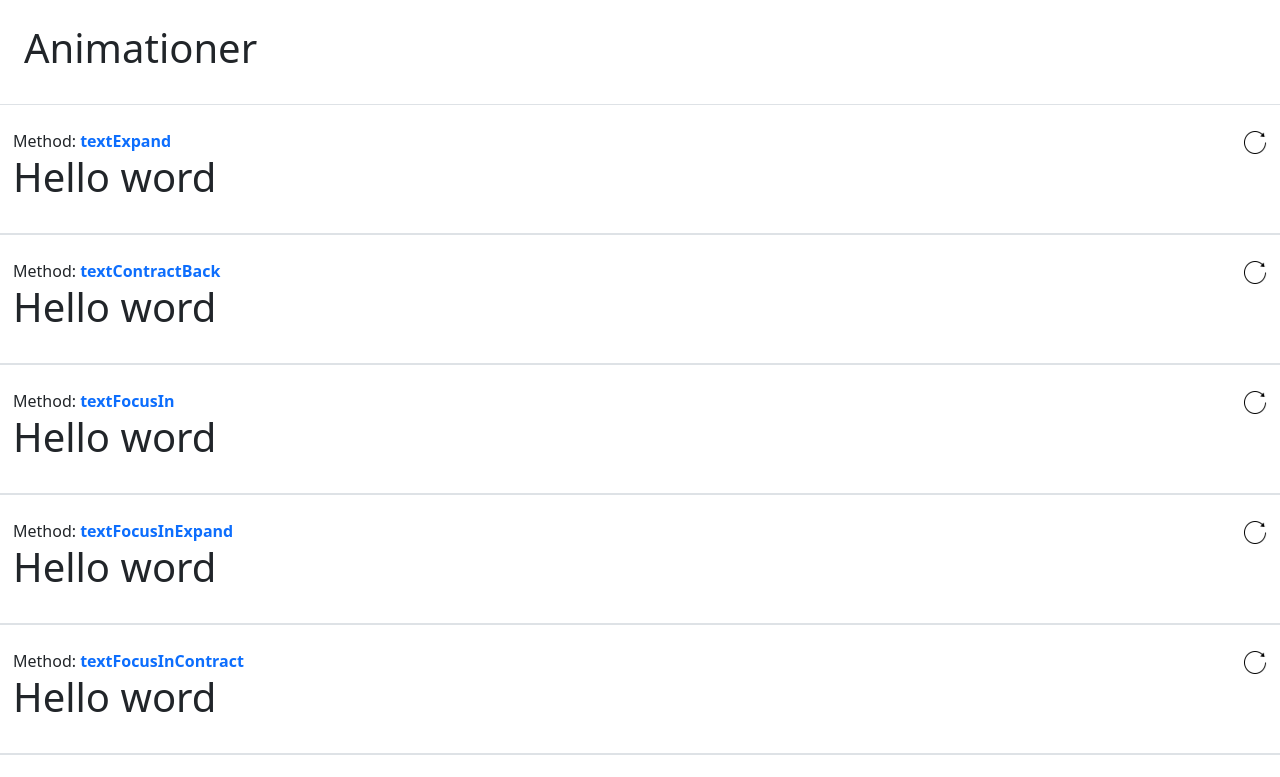
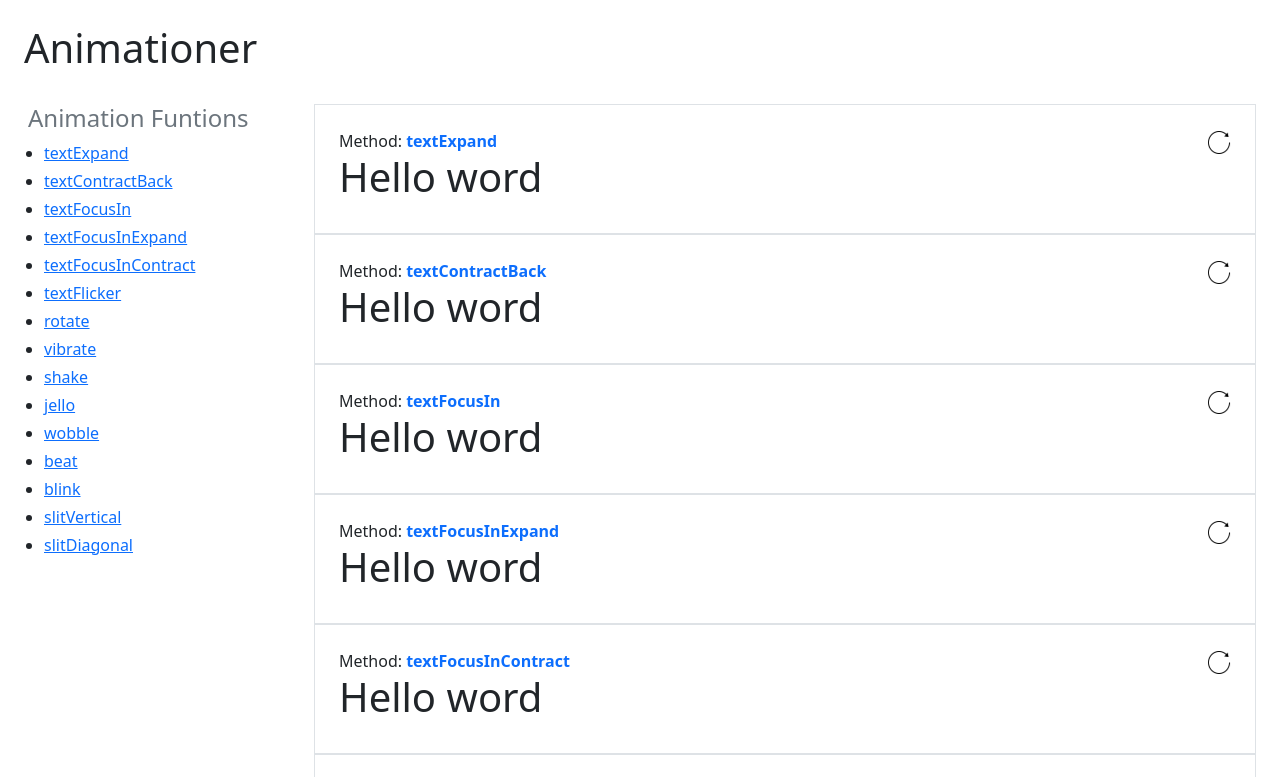
Before and after one commit to Arjun059/animationer, a website: page docs/index.html in a window 1280 px wide. Shown: the top 777 px of the page. Drawn offline with nearby package versions, Linux system fonts and the light colour scheme; a script that the page names is missing; a small style sheet from the web is missing.

Commit message:
update docs

```diff
--- a/docs/index.html
+++ b/docs/index.html
@@ -18,10 +18,31 @@
            Animationer
         </h1>
     </header>
-    <aside>
+<div class="row container-fluid">
+    <aside class="col-3">
+        <div class="sticky-top" style="top:20px">
+        <h4 class="text-primary ms-3 text-secondary">Animation Funtions </h4>
+        <ul>
+            <li class="mt-1"><a href="#textExpand">textExpand</a></li>
+            <li class="mt-1"><a href="#textContractBack">textContractBack</a></li>
+            <li class="mt-1"><a href="#textFocusIn">textFocusIn</a></li>
+            <li class="mt-1"><a href="#textFocusInExpand">textFocusInExpand</a></li>
+            <li class="mt-1"><a href="#textFocusInContract">textFocusInContract</a></li>
+            <li class="mt-1"><a href="#textFlicker">textFlicker</a></li>
+            <li class="mt-1"><a href="#rotate">rotate</a></li>
+            <li class="mt-1"><a href="#vibrate">vibrate</a></li>
+            <li class="mt-1"><a href="#shake">shake</a></li>
+            <li class="mt-1"><a href="#jello">jello</a></li>
+            <li class="mt-1"><a href="#wobble">wobble</a></li>
+            <li class="mt-1"><a href="#beat">beat</a></li>
+            <li class="mt-1"><a href="#blink">blink</a></li>
+            <li class="mt-1"><a href="#slitVertical">slitVertical</a></li>
+            <li class="mt-1"><a href="#slitDiagonal">slitDiagonal</a></li>
+        </ul>
+       </div>
 
     </aside>
-    <div>
+    <main class="col-9 overflow-hidden">
 
         <div id="textExpand" class="row border ">
             <div class="col p-4">
@@ -203,6 +224,7 @@
 
 
 
+    </main>
 </div>
 
 
--- a/docs/mian.css
+++ b/docs/mian.css
@@ -1,7 +1,3 @@
-
-body {
-    min-height: 2000px;
-}
 .refress-icon {
     height: 25px;
     width: 24px;
```
Also changed, not shown: README.md. Lines whose indentation alone changed are shown as unchanged.
